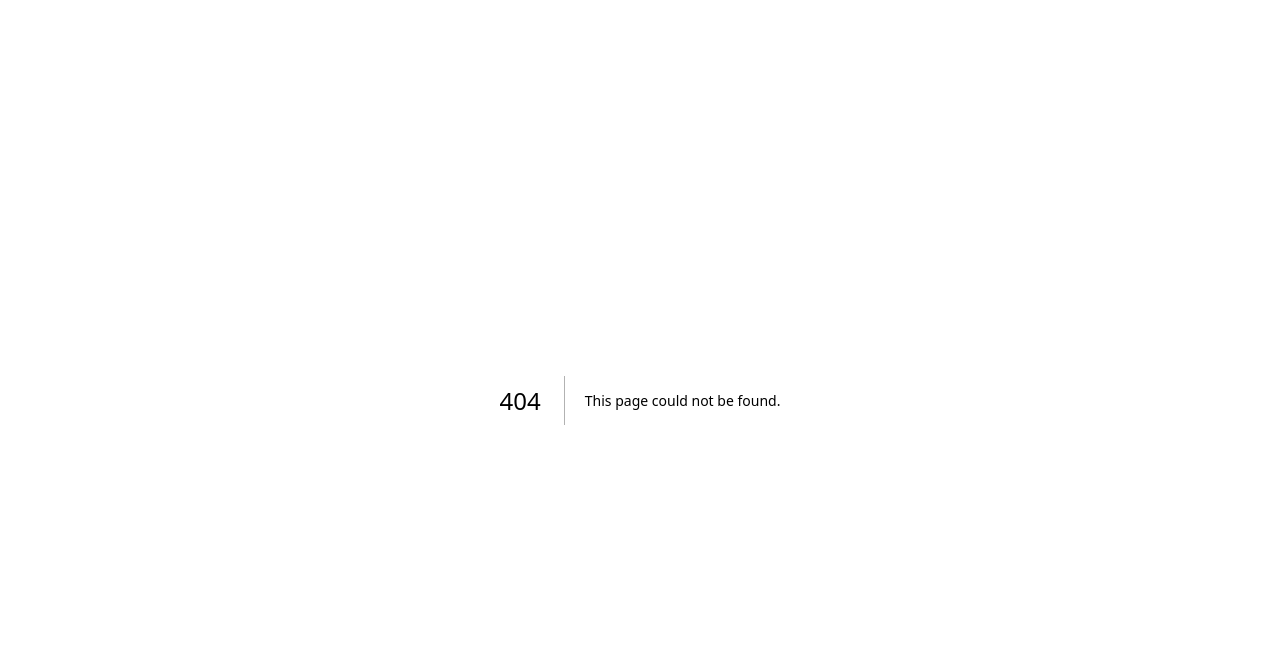
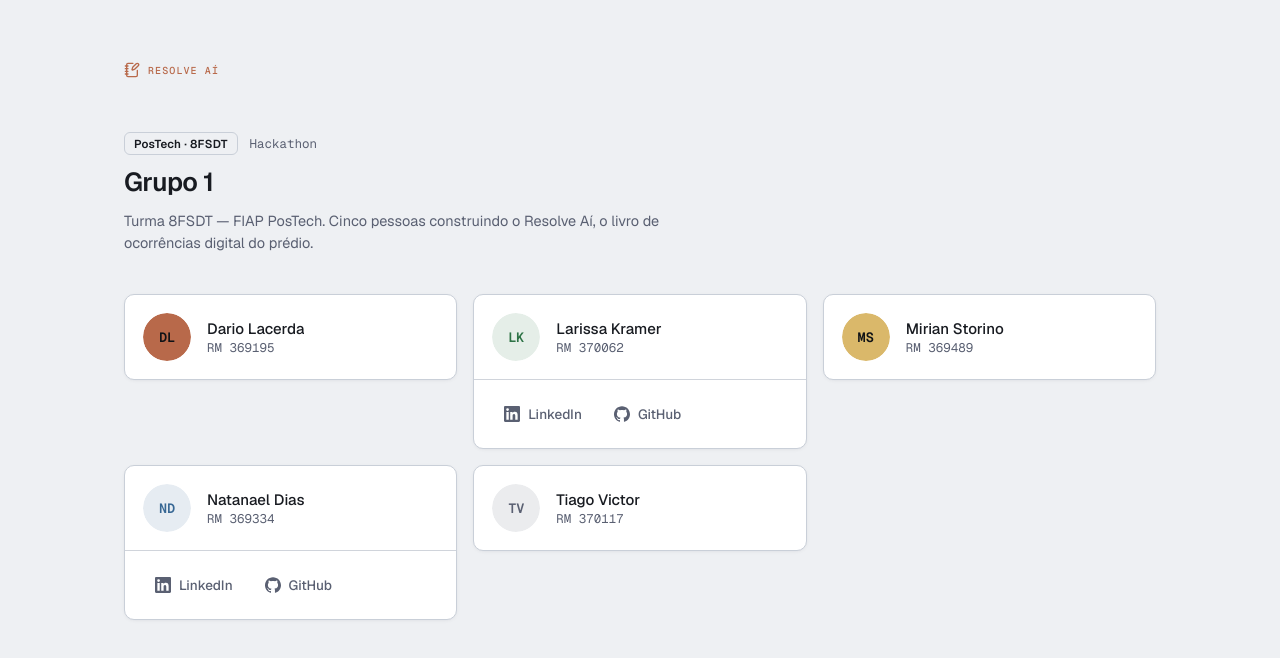
Before and after one commit to natanjunior/8FSDT-Hackathon, a Next.js app: page /grupo in a window 1280 px wide. Before the commit this address had no page. Shown: the top 658 px of the page. Built offline with nearby package versions, Linux system fonts and the light colour scheme.

Commit message:
feat(70): a pagina publica do grupo, sem sessao, com os cinco cartoes

```diff
--- /dev/null
+++ b/app/grupo/page.tsx
@@ -0,0 +1,54 @@
+import type { Metadata } from "next";
+import Link from "next/link";
+
+import { CartaoDeIntegrante } from "@/interface/componentes/cartao-de-integrante";
+import { INTEGRANTES } from "@/interface/componentes/integrantes-do-grupo";
+import { MarcaDoProduto } from "@/interface/componentes/marca";
+import { Badge } from "@/interface/componentes/ui/badge";
+
+export const metadata: Metadata = { title: "Grupo 1 · Resolve Aí" };
+
+/**
+ * ============================================================================
+ *  A página pública do grupo — item 70
+ * ============================================================================
+ *
+ * **Pública e estática.** Não há `proxy.ts` no projeto: cada página decide a própria sessão, e esta não
+ * lê nenhuma. Quem está autenticado vê a mesma página (critério 70.1).
+ *
+ * **Fora das cascas**, como `app/entrar/` e `app/documentacao/`, e sem a `MolduraDeConta`: a moldura é uma
+ * coluna de 420 px com um cartão, e aqui há uma grade. A marca no topo leva a `/`, que despacha cada
+ * pessoa para a tela dela, com ou sem sessão.
+ *
+ * **A grade:** uma coluna no celular, duas a partir de `sm`, três a partir de `lg`. A última fileira fica
+ * alinhada à esquerda (critério 70.4 e design §70).
+ */
+export default function PaginaDoGrupo() {
+  return (
+    <main className="mx-auto flex w-full max-w-[1080px] flex-col gap-10 px-4 pt-12 pb-16 sm:px-6">
+      <Link href="/" className="inline-flex min-h-11 w-fit items-center">
+        <MarcaDoProduto />
+      </Link>
+
+      <header className="flex flex-col gap-3">
+        <div className="flex flex-wrap items-center gap-3">
+          <Badge variant="outline">PosTech · 8FSDT</Badge>
+          <span className="text-meta text-tinta-suave font-mono">Hackathon</span>
+        </div>
+        <h1 className="text-titulo-pagina text-tinta">Grupo 1</h1>
+        <p className="text-corpo text-tinta-suave max-w-[60ch]">
+          Turma 8FSDT — FIAP PosTech. Cinco pessoas construindo o Resolve Aí, o livro de ocorrências digital
+          do prédio.
+        </p>
+      </header>
+
+      <ul aria-label="Integrantes" className="grid grid-cols-1 gap-4 sm:grid-cols-2 lg:grid-cols-3">
+        {INTEGRANTES.map((integrante) => (
+          <li key={integrante.rm}>
+            <CartaoDeIntegrante integrante={integrante} />
+          </li>
+        ))}
+      </ul>
+    </main>
+  );
+}
--- /dev/null
+++ b/src/interface/componentes/cartao-de-integrante.tsx
@@ -0,0 +1,97 @@
+import type { ReactNode } from "react";
+
+import { Cartao } from "@/interface/componentes/cartao";
+import { classeDoAvatar, type Integrante } from "@/interface/componentes/integrantes-do-grupo";
+import { Avatar, AvatarFallback } from "@/interface/componentes/ui/avatar";
+import { Button } from "@/interface/componentes/ui/button";
+import { cn } from "@/interface/componentes/utilitarios";
+
+/**
+ * **O cartão de um integrante — item 70.**
+ *
+ * Avatar de iniciais, nome em `<h2>`, RM em mono, e os links de perfil que existirem. **Sem endereço, sem
+ * botão**, e sem nenhum dos dois não há régua nem fileira (critério 70.3).
+ *
+ * **Os dois ícones são SVG escritos aqui**, porque o `lucide-react` 1.34.0 não traz marcas: `Linkedin` e
+ * `Github` saíram do pacote. Vão `aria-hidden` e em `currentColor`, sem a cor da marca de terceiros, que
+ * seria cor crua.
+ *
+ * **O nome acessível do link diz de quem é.** Numa lista de links do leitor de tela, dois "LinkedIn" iguais
+ * não se distinguem.
+ *
+ * **Componente de servidor.**
+ */
+export function CartaoDeIntegrante({ integrante }: { integrante: Integrante }) {
+  const tituloId = `integrante-${integrante.rm}`;
+  const temPerfil = integrante.linkedin !== undefined || integrante.github !== undefined;
+
+  return (
+    <Cartao tituloId={tituloId}>
+      <div className="flex items-center gap-4 p-[18px]">
+        <Avatar className="size-12">
+          <AvatarFallback className={cn("text-interface font-mono font-semibold", classeDoAvatar(integrante))}>
+            {integrante.iniciais}
+          </AvatarFallback>
+        </Avatar>
+        <div className="flex min-w-0 flex-col">
+          <h2 id={tituloId} className="text-titulo-linha text-tinta truncate">
+            {integrante.nome}
+          </h2>
+          <p className="text-meta text-tinta-suave font-mono">RM {integrante.rm}</p>
+        </div>
+      </div>
+
+      {temPerfil && (
+        <div className="border-linha-suave flex flex-wrap gap-2 border-t px-[18px] py-3">
+          {integrante.linkedin !== undefined && (
+            <LinkDePerfil endereco={integrante.linkedin} servico="LinkedIn" nome={integrante.nome}>
+              <IconeDoLinkedin />
+            </LinkDePerfil>
+          )}
+          {integrante.github !== undefined && (
+            <LinkDePerfil endereco={integrante.github} servico="GitHub" nome={integrante.nome}>
+              <IconeDoGithub />
+            </LinkDePerfil>
+          )}
+        </div>
+      )}
+    </Cartao>
+  );
+}
+
+function LinkDePerfil({
+  endereco,
+  servico,
+  nome,
+  children,
+}: {
+  endereco: string;
+  servico: string;
+  nome: string;
+  children: ReactNode;
+}) {
+  return (
+    <Button asChild variant="ghost" className="text-interface text-tinta-suave min-h-11">
+      <a href={endereco} target="_blank" rel="noreferrer" aria-label={`${servico} de ${nome}, abre em nova aba`}>
+        {children}
+        {servico}
+      </a>
+    </Button>
+  );
+}
+
+function IconeDoLinkedin() {
+  return (
+    <svg aria-hidden="true" viewBox="0 0 24 24" fill="currentColor" className="size-4">
+      <path d="M20.447 20.452h-3.554v-5.569c0-1.328-.027-3.037-1.852-3.037-1.853 0-2.136 1.445-2.136 2.939v5.667H9.351V9h3.414v1.561h.046c.477-.9 1.637-1.85 3.37-1.85 3.601 0 4.267 2.37 4.267 5.455v6.286zM5.337 7.433a2.062 2.062 0 0 1-2.063-2.065 2.064 2.064 0 1 1 2.063 2.065zm1.782 13.019H3.555V9h3.564v11.452zM22.225 0H1.771C.792 0 0 .774 0 1.729v20.542C0 23.227.792 24 1.771 24h20.451C23.2 24 24 23.227 24 22.271V1.729C24 .774 23.2 0 22.222 0h.003z" />
+    </svg>
+  );
+}
+
+function IconeDoGithub() {
+  return (
+    <svg aria-hidden="true" viewBox="0 0 24 24" fill="currentColor" className="size-4">
+      <path d="M12 .297c-6.63 0-12 5.373-12 12 0 5.303 3.438 9.8 8.205 11.385.6.113.82-.258.82-.577 0-.285-.01-1.04-.015-2.04-3.338.724-4.042-1.61-4.042-1.61C4.422 18.07 3.633 17.7 3.633 17.7c-1.087-.744.084-.729.084-.729 1.205.084 1.838 1.236 1.838 1.236 1.07 1.835 2.809 1.305 3.495.998.108-.776.417-1.305.76-1.605-2.665-.3-5.466-1.332-5.466-5.93 0-1.31.465-2.38 1.235-3.22-.135-.303-.54-1.523.105-3.176 0 0 1.005-.322 3.3 1.23.96-.267 1.98-.399 3-.405 1.02.006 2.04.138 3 .405 2.28-1.552 3.285-1.23 3.285-1.23.645 1.653.24 2.873.12 3.176.765.84 1.23 1.91 1.23 3.22 0 4.61-2.805 5.625-5.475 5.92.42.36.81 1.096.81 2.22 0 1.606-.015 2.896-.015 3.286 0 .315.21.69.825.57C20.565 22.092 24 17.592 24 12.297c0-6.627-5.373-12-12-12" />
+    </svg>
+  );
+}
```
Also changed, not shown: 1 other file (tests, documents, lock files or other folders).
